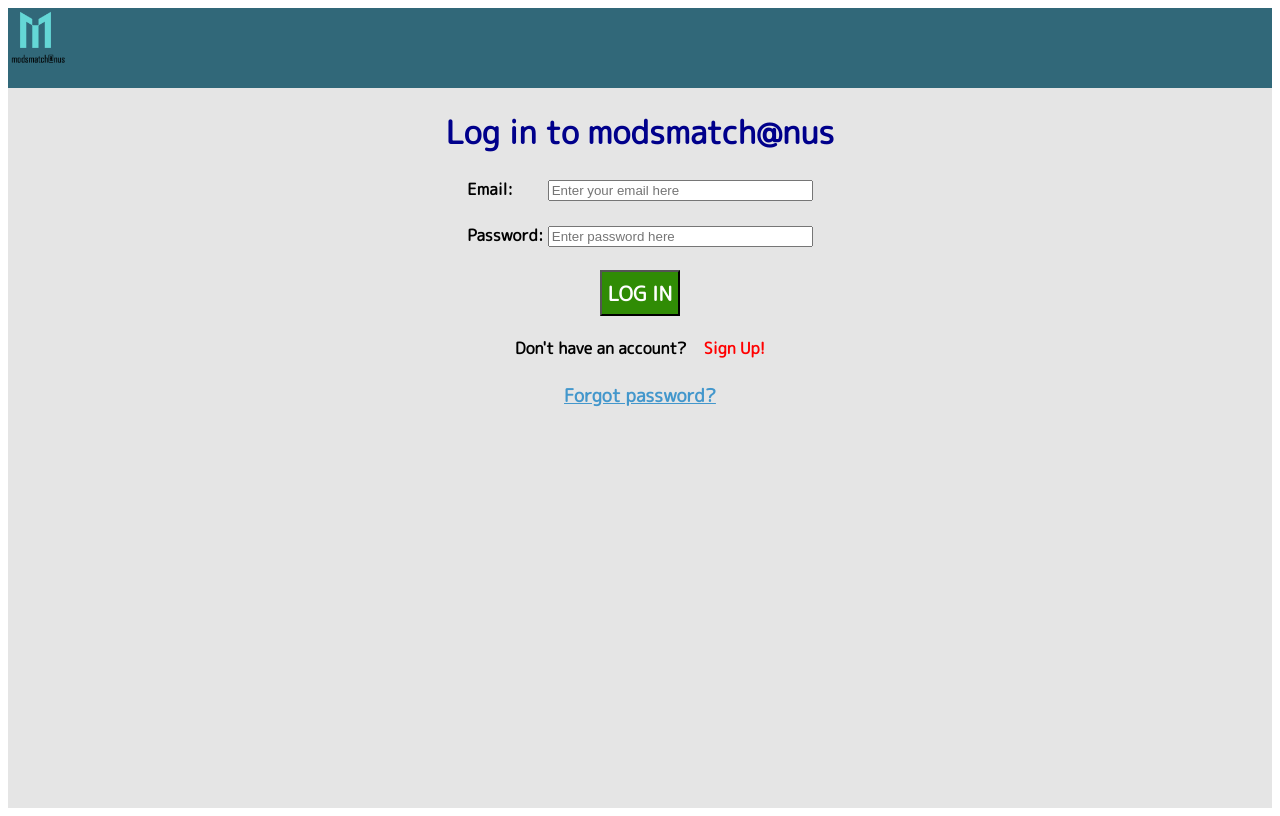
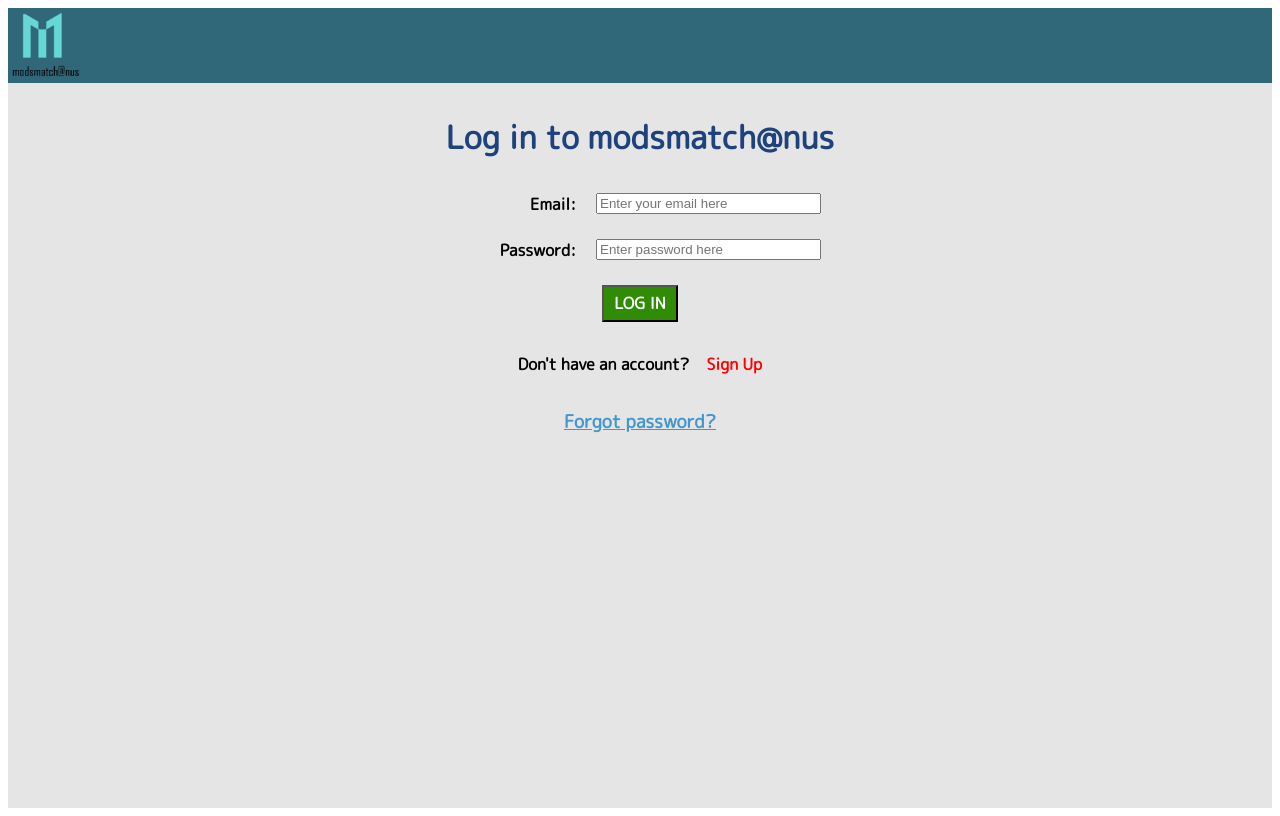
Before and after one commit to Keithlimhs/BT3103-project, a Vue app: page /TutorLoginPage in a window 1280 px wide. Built offline with nearby package versions, Linux system fonts and the light colour scheme.

Commit message:
frontend reconciliation

```diff
--- a/src/components/HomeHeader.vue
+++ b/src/components/HomeHeader.vue
@@ -1,16 +1,17 @@
 <template>
     <div id = "header">
-        <img id = "profilePic" src = "@/assets/logo.png" alt = "error">
-        <h2 id = "title">HOME</h2>
+            <img id = "logo" v-bind:src = "require('@/assets/logo_bg_removed.png')" alt = "error">
+            <img id = "profilePic" v-bind:src = "require('@/assets/logo.png')" alt = "error">
+            <h1 id = "title">{{ pageName }}</h1>
     </div>
 </template>
 
 <script>
 export default {
-    data(){
-        return{
-        }
-    },
+    props: {
+        pageName: String
+    }
+
 
 }
 </script>
@@ -18,29 +19,27 @@ export default {
 <style scoped>
 div {
     background-color: #316879;
-    height: 50px;
+    top: 0px;
+    height: 75px;
 }
 
-a {
-    padding-top: 10px;
-    margin-left: 10px;
-    float: left;
-    height: 0px;
-}
-
-h2 {
+h1 {
+    margin-top: 0px;
     padding-top: 10px;
     color: white;
     text-align: center;
 }
 
-img {
+#logo {
+    width: 75px;
+    float: left;
+    height: auto;
+}
+
+#profilePic {
     width: 50px;
     float: right;
     height: auto;
 }
 
-#back {
-    width: 30px;
-}
 </style>
--- a/src/components/TopHeader.vue
+++ b/src/components/TopHeader.vue
@@ -26,7 +26,7 @@ export default {
 }
 div {
     background-color: #316879;
-    height: 50px;
+    height: 75px;
 }
 
 a {
--- a/src/components/TopHeaderForSignIn.vue
+++ b/src/components/TopHeaderForSignIn.vue
@@ -1,10 +1,21 @@
 <template>
     <div id = "header">
-            <img id = "logo" v-bind:src = "require('@/assets/logo_bg_removed.png')" alt = "error">
+       <img id = "logo" v-bind:src = "require('@/assets/logo_bg_removed.png')" alt = "error">
+       <h1 id = "title">{{ pageName }}</h1>
     </div>
 </template>
 
 <script>
+export default {
+
+
+    props: {
+            pageName: String
+
+    }
+
+
+}
 
 </script>
 
@@ -15,6 +26,13 @@ div {
     height: 75px;
 }
 
+h1 {
+    margin-top: 0px;
+    padding-top: 10px;
+    color: white;
+    text-align: center;
+}
+
 img {
     width: 75px;
     float: left;
--- a/src/views/TuteeLoginPage.vue
+++ b/src/views/TuteeLoginPage.vue
@@ -20,7 +20,7 @@
   <div class = "form2">
     <h4> <strong> Don't have an account? &nbsp; &nbsp;</strong> </h4>
     <div id=wrapper2>
-      <router-link to ="/TuteeSignUpPage"><a>Sign Up! </a></router-link>
+      <router-link to ="/TuteeSignUpPage"><a>Sign Up </a></router-link>
     </div>
   </div>
 
@@ -59,7 +59,7 @@ export default {
         signInWithEmailAndPassword(auth, email, password)
         .then(() => {
           console.log("Log in successful");
-          alert("Login succesful, you will be directed to the home page");
+          // alert("Login succesful, you will be directed to the home page");
           this.$router.push('/TuteeHome');
         })
         .catch(error => {
--- a/src/views/TuteeSetUpPage.vue
+++ b/src/views/TuteeSetUpPage.vue
@@ -1,16 +1,9 @@
 <template>
     <div id="backgroundColor">
-        <link href='https://fonts.googleapis.com/css?family=M PLUS Rounded 1c' rel='stylesheet'>
-
-        <div class="top">
-            <div id="logo">
-            <img src="../assets/Logo.jpeg" alt="logo">
-            </div>
-            <h1>SET UP PROFILE</h1>
-        </div>
+        <TopHeaderForSignIn pageName = "SET UP PROFILE"/>
 
         <div class="profilePicture">
-            <img src="../assets/Noprofilepicture.jpeg">
+            <img v-bind:src="require('../assets/Noprofilepicture.jpeg')" >
         </div>
 
         <div class = wrapper>
@@ -20,17 +13,17 @@
         <div class ="form">
             <form id="setupForm">
                 <div class = "formli">
-                    <span class="asterisk_input">  </span>
+
                     <label for="tuteename">Name:</label>
-                    <input type= "text" id= "tuteename" required = "" placeholder= "Enter your name here" size = "30"> <br><br>
-                    <span class="asterisk_input">  </span>
+                    <input type= "text" id= "tuteename" required = "" placeholder= "Enter your name here" size = "30">  <span class="asterisk_input">  </span><br><br>
+
                     <label for="tuteecourse">Course:</label>
-                    <input type= "text" id= "tuteecourse" required = "" placeholder= "Enter your course here" size = "30"> <br><br>
-                    <span class="asterisk_input">  </span>
+                    <input type= "text" id= "tuteecourse" required = "" placeholder= "Enter your course here" size = "30"> <span class="asterisk_input">  </span><br><br>
+
                     <label for="tuteeyear">Year of Study:</label>
-                    <input type= "text" id= "tuteeyear" required = "" placeholder= "Enter your year of study here" size = "30"> <br><br>
+                    <input type= "text" id= "tuteeyear" required = "" placeholder= "Enter your year of study here" size = "30"> <span class="asterisk_input">  </span><br><br>
                     <label for="tuteeabout">About Myself:</label>
-                    <input type= "text" style="height: 60px" id= "tuteeabout" required = "" placeholder= "Enter description" size = "30"> <br><br>
+                    <input type= "text" style="height: 100px" id= "tuteeabout" required = "" placeholder= "Enter description" size = "30">&nbsp; &nbsp;<br><br>
                 </div>
             </form>
         </div>
@@ -44,11 +37,16 @@
 import firebaseApp from '../firebase.js';
 import { getFirestore } from "firebase/firestore";
 import { doc, setDoc } from "firebase/firestore";
+import TopHeaderForSignIn from '../components/TopHeaderForSignIn.vue'
+import {getAuth, onAuthStateChanged} from 'firebase/auth';
 
 const db = getFirestore(firebaseApp)
 
 export default {
     name: "TutorSetUpPage",
+    components: {
+      TopHeaderForSignIn
+    },
 
     data() {
         return {
@@ -60,17 +58,29 @@ export default {
     },
     methods: {
         async handleSubmit() {
+            const auth = getAuth(firebaseApp);
+            onAuthStateChanged(auth, (user) => {
+              if (user) {
+              this.fbuser = user.email;
+              console.log("Signed in")
+              } else {
+                console.log("Sign out")
+              }
+            })
             this.name = document.getElementById("tuteename").value;
             this.course = document.getElementById("tuteecourse").value;
             this.year = document.getElementById("tuteeyear").value;
             this.about = document.getElementById("tuteeabout").value;
             alert("Saving data for Tutee: " + this.name);
             try{
-                const docRef = await setDoc(doc(db, "TuteeDetails", this.name), {
+                let docRef = await setDoc(doc(db, "Tutee", this.fbuser), {
+                    Email: this.fbuser,
                     Name: this.name,
                     Course: this.course,
                     Year: this.year,
                     AboutMe: this.about,
+                    tutorIds: [],
+                    profilePic: ""
                 })
                 console.log(docRef)
                 document.getElementById("setupForm").reset();
@@ -80,7 +90,8 @@ export default {
                 console.error("Error adding document: ", error)
             }
         }
-    }
+
+  }
 }
 </script>
 
@@ -126,6 +137,7 @@ h1{
   font-size: 10px;
   font-family: 'M PLUS Rounded 1c';
   text-decoration: underline;
+  padding-bottom: 30px;
 }
 .saveBtn {
   border: 1px solid #000000;
@@ -146,4 +158,14 @@ content:"*";
 color: red;
 font-size: large;
 }
+
+img {
+  padding: 10px;
+  width: 10em;
+
+}
+
+label {
+  padding-right: 10px;
+}
 </style>
--- a/src/views/TuteeSignUpPage.vue
+++ b/src/views/TuteeSignUpPage.vue
@@ -1,10 +1,6 @@
 <template>
 <div id="backgroundColor">
-<link href='https://fonts.googleapis.com/css?family=M PLUS Rounded 1c' rel='stylesheet'>
-
-  <div class= "topArt">
-    <img src="@/images/TopLogo.png" alt="logo" width = 60>
-  </div>
+  <TopHeaderForSignIn/>
 
   <h1>Sign up for modsmatch@nus</h1>
 
@@ -12,13 +8,13 @@
       <form id="signUpForm">
         <div class = "formli">
           <label for="email"> <strong> Email: </strong> </label>
-          <input type= "text" id= "email" required = "" placeholder= "Enter your email here" size = "30"> <br><br>
+          <input type= "text" id= "email" required = "" placeholder= "Enter your email here" size = "25"> <br><br>
 
           <label for = "password"> <strong> Password: </strong> </label>
-          <input type = "text" id = "password" required = "" placeholder = "Enter password here" size = "30"><br><br>
+          <input type = "text" id = "password" required = "" placeholder = "Enter password here" size = "25"><br><br>
 
           <label for = "password2"> <strong> Confirm Password: </strong> </label>
-          <input type = "text" id = "password2" required = "" placeholder = "Enter password again here" size = "30"><br><br>
+          <input type = "text" id = "password2" required = "" placeholder = "Enter password again here" size = "25"><br><br>
         </div>
         <button class = "createAccountButton" type = "button" v-on:click ="CreateAccount()"> CREATE ACCOUNT </button>
       </form>
@@ -28,7 +24,7 @@
     <h4> <strong> Already have an account? &nbsp; &nbsp;</strong> </h4>
 
     <div id = "wrapper2">
-        <router-link to ="/TuteeLoginPage"><a> Log in! </a></router-link>
+        <router-link to ="/TuteeLoginPage"><a> Log in </a></router-link>
     </div>
   </div>
 
@@ -38,11 +34,19 @@
 
 <script>
 import { getAuth, createUserWithEmailAndPassword} from "firebase/auth";
+import TopHeaderForSignIn from '../components/TopHeaderForSignIn.vue'
+// import { collection, getDocs, doc} from "firebase/firestore";
+// import { getFirestore } from "firebase/firestore"
 
 import firebaseApp from '../firebase.js';
+
+// const db = getFirestore(firebaseApp);
+
 export default {
     name: 'TuteeSignUpPage',
-
+    components: {
+      TopHeaderForSignIn
+    },
     data() {
       return {
         FormData: {
@@ -54,8 +58,8 @@ export default {
     },
 
     methods: {
+      CreateAccount() {
 
-      CreateAccount() {
         const auth = getAuth(firebaseApp)
         const email = document.getElementById("email").value
         const password = document.getElementById("password").value
@@ -66,23 +70,28 @@ export default {
           createUserWithEmailAndPassword(auth, email, password)
           .then(() => {
             console.log("Sign up successful");
-            alert("Sign up succesful, you will be directed to the login page");
-            this.$router.push('/TuteeLoginPage');
+            // alert("Sign up succesful, you will be directed to the login page");
+            this.$router.push('/TuteeSetUpPage');
           })
           .catch(error => {
             var errorCode = error.code;
             var errorMessage = error.message;
-
             console.log(errorCode);
             console.log(errorMessage);
+            if (errorCode == 'auth/email-already-in-use') {
+              window.alert("This email has been registered already.")
+            } else if (password == '' & password2 == '') {
+              alert('Please key in a password')
+            }
 
-            window.alert("Message : " + errorMessage);
+            // window.alert("Message : " + errorMessage);
           })
-        } else {
-          alert("Second Password does not match please try again.")
+        } else{
+              alert("Passwords does not match. Please try again.")
         }
       },
-    },
+    }
+
 }
 
 </script>
@@ -102,6 +111,8 @@ export default {
   font-size: 18px;
   font-family: 'M PLUS Rounded 1c';
   text-decoration: underline;
+  padding: 5px 10px;
+  font-size: 100%;
 }
 .form2 {
   text-align: center;
@@ -109,13 +120,15 @@ export default {
 }
 .formli {
   text-align: right;
-  margin-right: 15vw;
+  margin-right: 19vw;
+  padding: 10px;
 }
 .form {
   text-align: center;
+  padding: 25px;
 }
 h1{
-  color: darkblue ;
+  color: #1D427C ;
   font-family: 'M PLUS Rounded 1c';
   text-align: center;
   font-weight: bolder;
@@ -144,8 +157,8 @@ h4{
 .createAccountButton {
   color:white;
   background-color: #308C05;
-  padding: 6px 6px;
-  font-size: 20px;
+  padding: 6px 20px;
+  font-size: 18px;
   cursor: pointer;
   display: inline-block;
   font-family: 'M PLUS Rounded 1c';
@@ -169,4 +182,8 @@ a {
   font-weight: bold;
   font-size: 16px;
 }
+
+input {
+  height: 20px;
+}
 </style>
--- a/src/views/TutorHome.vue
+++ b/src/views/TutorHome.vue
@@ -1,7 +1,7 @@
 <template>
   <div class="tutor-home">
     <div class="header">
-      <HomeHeader/>
+      <HomeHeader pageName= "HOME"/>
     </div>
     <div class="top-container">
       Hello {{user}}, here are your offers for today
--- a/src/views/TutorLoginPage.vue
+++ b/src/views/TutorLoginPage.vue
@@ -1,21 +1,17 @@
 <template>
 <div id="backgroundColor">
-<link href='https://fonts.googleapis.com/css?family=M PLUS Rounded 1c' rel='stylesheet'>
-
-  <div class= "topArt">
-    <img src="@\assets\TopLogo.png" alt="logo" width = 60>
-  </div>
+  <TopHeaderForSignIn/>
 
   <h1>Log in to modsmatch@nus</h1>
 
   <div class ="form">
       <form id="loginForm">
         <div class = "formli">
-          <label for="email"> <strong> Email: &nbsp;&nbsp;&nbsp;&nbsp;&nbsp;&nbsp;&nbsp;</strong> </label>
-          <input type= "text" id= "email" required = "" placeholder= "Enter your email here" size = "30"> <br><br>
+          <label for="email"> <strong> Email: </strong> </label>
+          <input type= "text" id= "email" required = "" placeholder= "Enter your email here" size = "25"> <br><br>
 
           <label for = "password"> <strong> Password: </strong> </label>
-          <input type = "text" id = "password" required = "" placeholder = "Enter password here" size = "30"><br><br>
+          <input type = "text" id = "password" required = "" placeholder = "Enter password here" size = "25"><br><br>
         </div>
         <button class = "loginButton" type = "button" v-on:click ="Login()"> LOG IN </button>
       </form>
@@ -24,7 +20,7 @@
   <div class = "form2">
     <h4> <strong> Don't have an account? &nbsp; &nbsp;</strong> </h4>
     <div id=wrapper2>
-      <router-link to ="/TutorSignUpPage"><a>Sign Up! </a></router-link>
+      <router-link to ="/TutorSignUpPage"><a>Sign Up </a></router-link>
     </div>
   </div>
 
@@ -37,10 +33,14 @@
 <script>
 import { getAuth, signInWithEmailAndPassword } from "firebase/auth";
 import firebaseApp from '../firebase.js';
+import TopHeaderForSignIn from '../components/TopHeaderForSignIn.vue'
+
 
 export default {
     name: 'TutorLoginPage',
-
+    components: {
+      TopHeaderForSignIn
+    },
     data() {
       return {
         FormData: {
@@ -59,7 +59,7 @@ export default {
         signInWithEmailAndPassword(auth, email, password)
         .then(() => {
           console.log("Log in successful");
-          alert("Login succesful, you will be directed to the home page");
+          // alert("Login succesful, you will be directed to the home page");
           this.$router.push('/TutorHome');
         })
         .catch(error => {
@@ -69,7 +69,12 @@ export default {
           console.log(errorCode);
           console.log(errorMessage);
 
-          window.alert("Message : " + errorMessage);
+          if (errorCode == 'auth/invalid-email') {
+            window.alert("Invalid email")
+          }
+          else if (errorCode == 'auth/wrong-password') {
+            window.alert("Wrong password")
+          }
         })
       },
 
@@ -108,10 +113,11 @@ export default {
   text-align: center;
 }
 h1{
-  color: darkblue ;
+  color: #1D427C  ;
   font-family: 'M PLUS Rounded 1c';
   text-align: center;
   font-weight: bolder;
+  padding: 10px;
 }
 h4{
   font-family: 'M PLUS Rounded 1c';
@@ -137,8 +143,8 @@ h4{
 .loginButton {
   color:white;
   background-color: #308C05;
-  padding: 6px 6px;
-  font-size: 20px;
+  padding: 5px 10px;
+  font-size: 100%;
   cursor: pointer;
   display: inline-block;
   font-family: 'M PLUS Rounded 1c';
@@ -163,4 +169,23 @@ a {
   font-size: 16px;
 }
 
+label {
+  display: inline-block;
+  float: left;
+  clear: left;
+  width: 20vw;
+  text-align: right;
+  padding-right: 20px;
+}
+
+input {
+  display: inline-block;
+  float: left;
+
+}
+
+.form2 {
+  padding: 10px;
+}
+
 </style>
--- a/src/views/TutorSignUpPage.vue
+++ b/src/views/TutorSignUpPage.vue
@@ -1,10 +1,6 @@
 <template>
 <div id="backgroundColor">
-<link href='https://fonts.googleapis.com/css?family=M PLUS Rounded 1c' rel='stylesheet'>
-
-  <div class= "topArt">
-    <img src="@/images/TopLogo.png" alt="logo" width = 60>
-  </div>
+  <TopHeaderForSignIn/>
 
   <h1>Sign up for modsmatch@nus</h1>
 
@@ -12,13 +8,13 @@
       <form id="signUpForm">
         <div class = "formli">
           <label for="email"> <strong> Email: </strong> </label>
-          <input type= "text" id= "email" required = "" placeholder= "Enter your email here" size = "30"> <br><br>
+          <input type= "text" id= "email" required = "" placeholder= "Enter your email here" size = "25"> <br><br>
 
           <label for = "password"> <strong> Password: </strong> </label>
-          <input type = "text" id = "password" required = "" placeholder = "Enter password here" size = "30"><br><br>
+          <input type = "text" id = "password" required = "" placeholder = "Enter password here" size = "25"><br><br>
 
           <label for = "password2"> <strong> Confirm Password: </strong> </label>
-          <input type = "text" id = "password2" required = "" placeholder = "Enter password again here" size = "30"><br><br>
+          <input type = "text" id = "password2" required = "" placeholder = "Enter password again here" size = "25"><br><br>
         </div>
         <button class = "createAccountButton" type = "button" v-on:click ="CreateAccount()"> CREATE ACCOUNT </button>
       </form>
@@ -28,7 +24,7 @@
     <h4> <strong> Already have an account? &nbsp; &nbsp;</strong> </h4>
 
     <div id = "wrapper2">
-        <router-link to ="/TutorLoginPage"><a> Log in! </a></router-link>
+        <router-link to ="/TutorLoginPage"><a> Log in </a></router-link>
     </div>
   </div>
 
@@ -38,10 +34,14 @@
 
 <script>
 import { getAuth, createUserWithEmailAndPassword} from "firebase/auth";
+import TopHeaderForSignIn from '../components/TopHeaderForSignIn.vue'
 
 import firebaseApp from '../firebase.js';
 export default {
     name: 'TutorSignUpPage',
+    components: {
+      TopHeaderForSignIn
+    },
 
     data() {
       return {
@@ -66,8 +66,8 @@ export default {
           createUserWithEmailAndPassword(auth, email, password)
           .then(() => {
             console.log("Sign up successful");
-            alert("Sign up succesful, you will be directed to the login page");
-            this.$router.push('/TutorLoginPage');
+            // alert("Sign up succesful, you will be directed to the login page");
+            this.$router.push('/TutorSetUpPage');
           })
           .catch(error => {
             var errorCode = error.code;
@@ -76,10 +76,16 @@ export default {
             console.log(errorCode);
             console.log(errorMessage);
 
-            window.alert("Message : " + errorMessage);
+            if (errorCode == 'auth/email-already-in-use') {
+              window.alert("This email has been registered already.")
+            } else if (password == '' & password2 == '') {
+              alert('Please key in a password')
+            }
+
+            // window.alert("Message : " + errorMessage);
           })
-        } else {
-          alert("Second Password does not match please try again.")
+        } else{
+              alert("Passwords does not match. Please try again.")
         }
       },
     },
@@ -109,13 +115,14 @@ export default {
 }
 .formli {
   text-align: right;
-  margin-right: 15vw;
+  margin-right: 18vw;
+  padding: 10px;
 }
 .form {
   text-align: center;
 }
 h1{
-  color: darkblue ;
+  color: #1D427C ;
   font-family: 'M PLUS Rounded 1c';
   text-align: center;
   font-weight: bolder;
@@ -144,8 +151,8 @@ h4{
 .createAccountButton {
   color:white;
   background-color: #308C05;
-  padding: 6px 6px;
-  font-size: 20px;
+  padding: 6px 20px;
+  font-size: 18px;
   cursor: pointer;
   display: inline-block;
   font-family: 'M PLUS Rounded 1c';
@@ -169,4 +176,8 @@ a {
   font-weight: bold;
   font-size: 16px;
 }
+
+input {
+  height: 20px;
+}
 </style>
```
